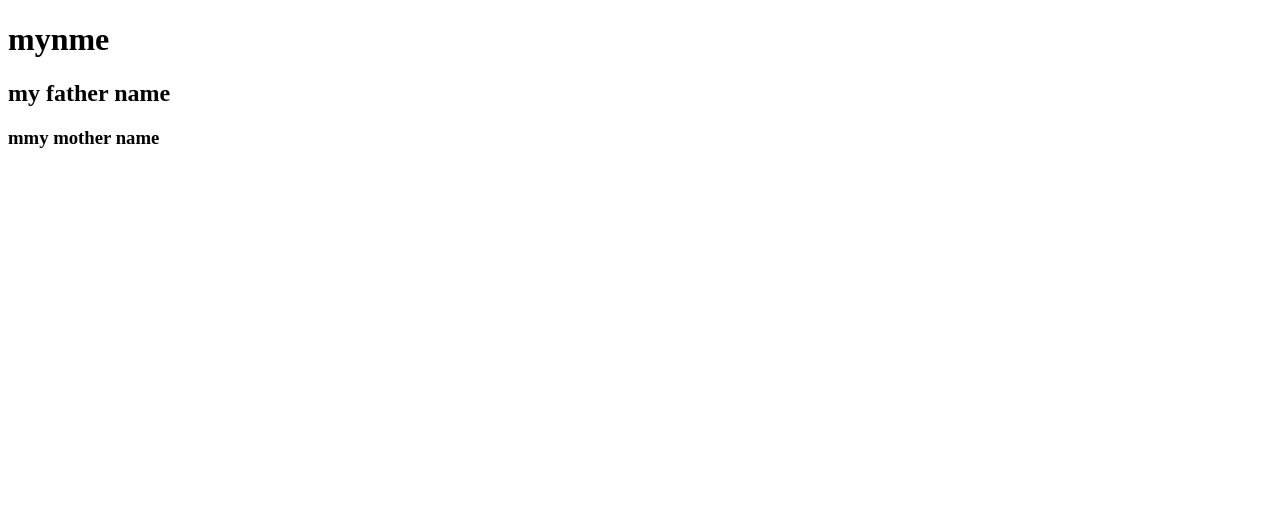
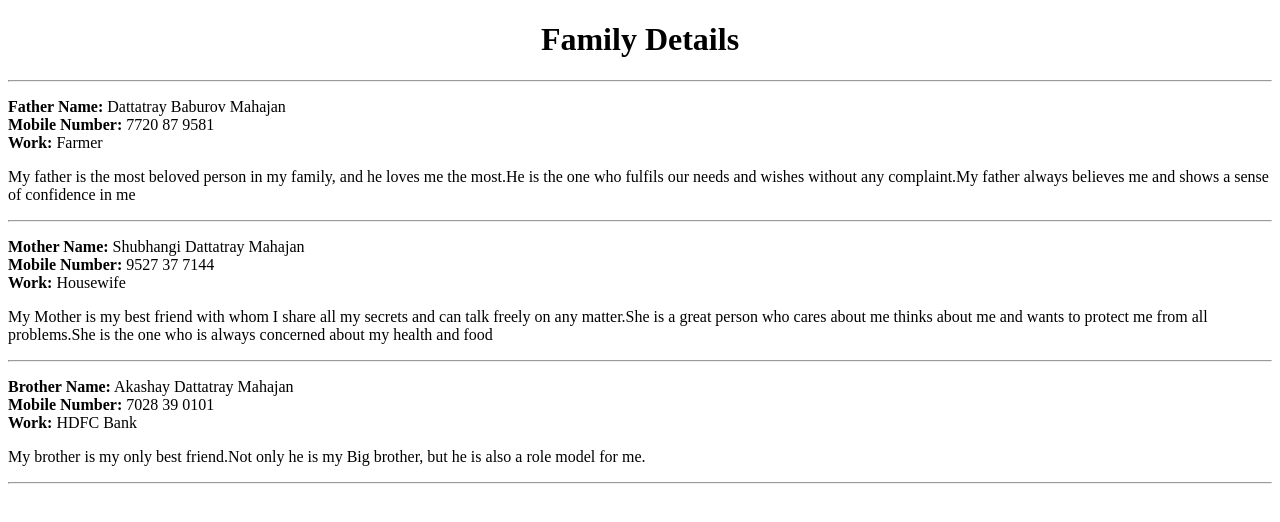
Before and after one commit to ajaymahajan007/MyProfile, a plain HTML site: page other.html in a window 1280 px wide. Drawn offline with Linux system fonts and the light colour scheme.

Commit message:
style add

```diff
--- a/other.html
+++ b/other.html
@@ -1,13 +1,44 @@
 <!DOCTYPE html>
 <html lang="en">
-<head>
-    <meta charset="UTF-8">
-    <meta name="viewport" content="width=<device-width>, initial-scale=1.0">
+  <head>
+    <meta charset="UTF-8" />
+    <meta name="viewport" content="width=<device-width>, initial-scale=1.0" />
     <title>Document</title>
-</head>
-<body>
-    <h1>mynme</h1>
-    <h2>my father name</h2>
-    <h3>mmy mother name</h3>
-</body>
+  </head>
+  <body>
+    <center><h1>Family Details</h1></center>
+    <hr />
+    <p>
+      <strong>Father Name:</strong> Dattatray Baburov Mahajan<br />
+      <strong>Mobile Number:</strong> 7720 87 9581<br />
+      <strong>Work:</strong> Farmer
+    </p>
+    <p>
+      My father is the most beloved person in my family, and he loves me the
+      most.He is the one who fulfils our needs and wishes without any
+      complaint.My father always believes me and shows a sense of confidence in
+      me
+    </p>
+    <hr />
+    <p>
+      <strong> Mother Name:</strong> Shubhangi Dattatray Mahajan<br />
+      <strong> Mobile Number:</strong> 9527 37 7144<br />
+      <strong>Work:</strong> Housewife
+    </p>
+    <p>
+      My Mother is my best friend with whom I share all my secrets and can talk
+      freely on any matter.She is a great person who cares about me thinks about
+      me and wants to protect me from all problems.She is the one who is always
+      concerned about my health and food
+    </p>
+    <hr />
+    <p>
+        <strong>Brother Name:</strong> Akashay Dattatray Mahajan <br>
+        <strong> Mobile Number:</strong> 7028 39 0101 <br>
+        <strong> Work:</strong> HDFC Bank
+    </p>
+    <p>
+        My brother is my only best friend.Not only he is my Big brother, but he is also a role model for me.
+    </p><hr>
+  </body>
 </html>
```
Also changed, not shown: educationDetail.html (+1 -1 lines), home.html (+29 -7 lines), index.html (+15 -2 lines), myProfilepicture.html (+4 -3 lines), myStacl.html (+1 -1 lines).
